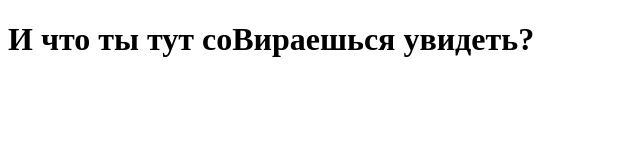
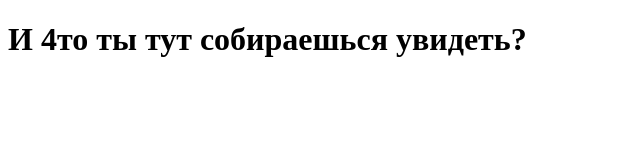
Before and after one commit to genshix-project/genshix-project.github.io, a plain HTML site: page index.html in a window 1280 px wide. Shown: the whole page, without its empty margins (0-640 px from the left). Drawn offline with Linux system fonts and the light colour scheme.

Commit message:
Update index.html

```diff
--- a/index.html
+++ b/index.html
@@ -6,6 +6,6 @@
     <script>console.log("Код элемента тебе сегодня не поможет) Ссылка важнее")</script>
   </head>
   <body>
-    <h1>И что ты тут соBираешься увидеть?</h1>
+    <h1>И 4то ты тут собираешься увидеть?</h1>
   </body>
 </html>
```
